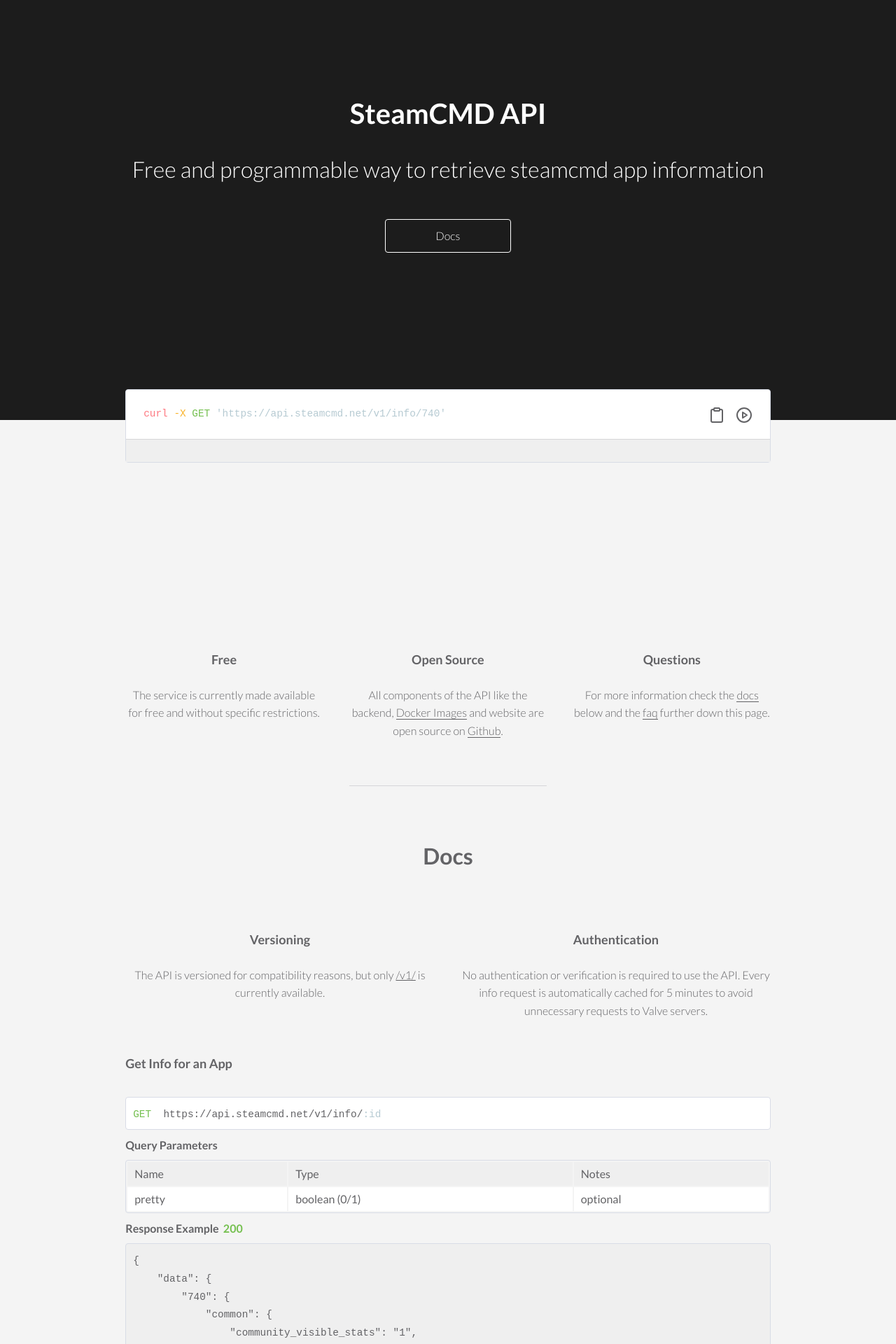
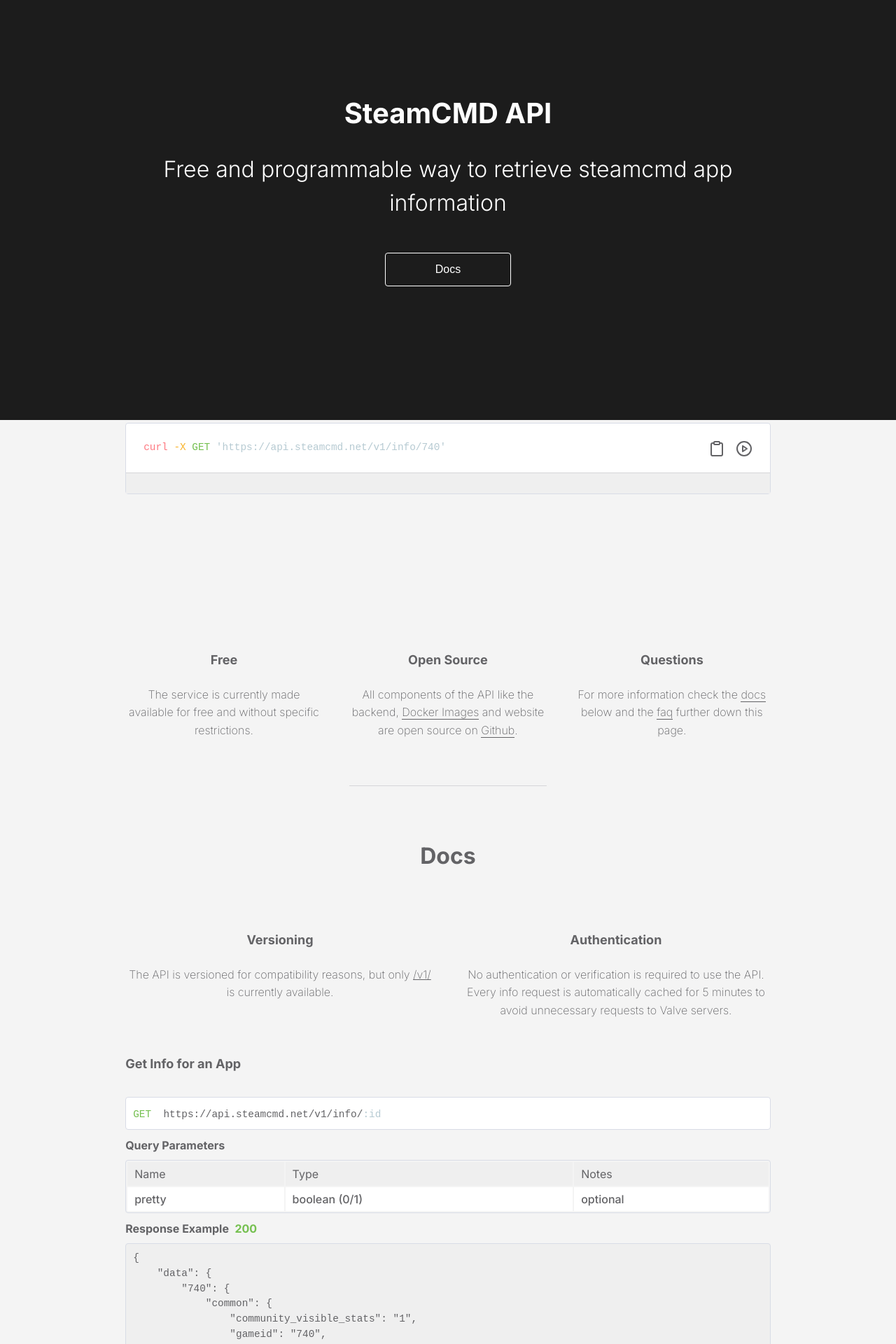
Before and after one commit to steamcmd/website, a Jekyll site: the page built from index.html, in a window 1280 px wide. Shown: the top 1920 px of the page at 70% size. Built offline with Jekyll 4.4.1, drawn with Linux system fonts in a browser that asks for light colours.

Commit message:
Disable default Lato font family

```diff
--- a/static/css/simple-grid.css
+++ b/static/css/simple-grid.css
@@ -23,7 +23,7 @@ body {
 /* ROOT FONT STYLES */
 
 * {
-  font-family: 'Lato', Helvetica, sans-serif;
+  /* font-family: 'Lato', Helvetica, sans-serif; */
   color: #333447;
   line-height: 1.5;
 }
```
